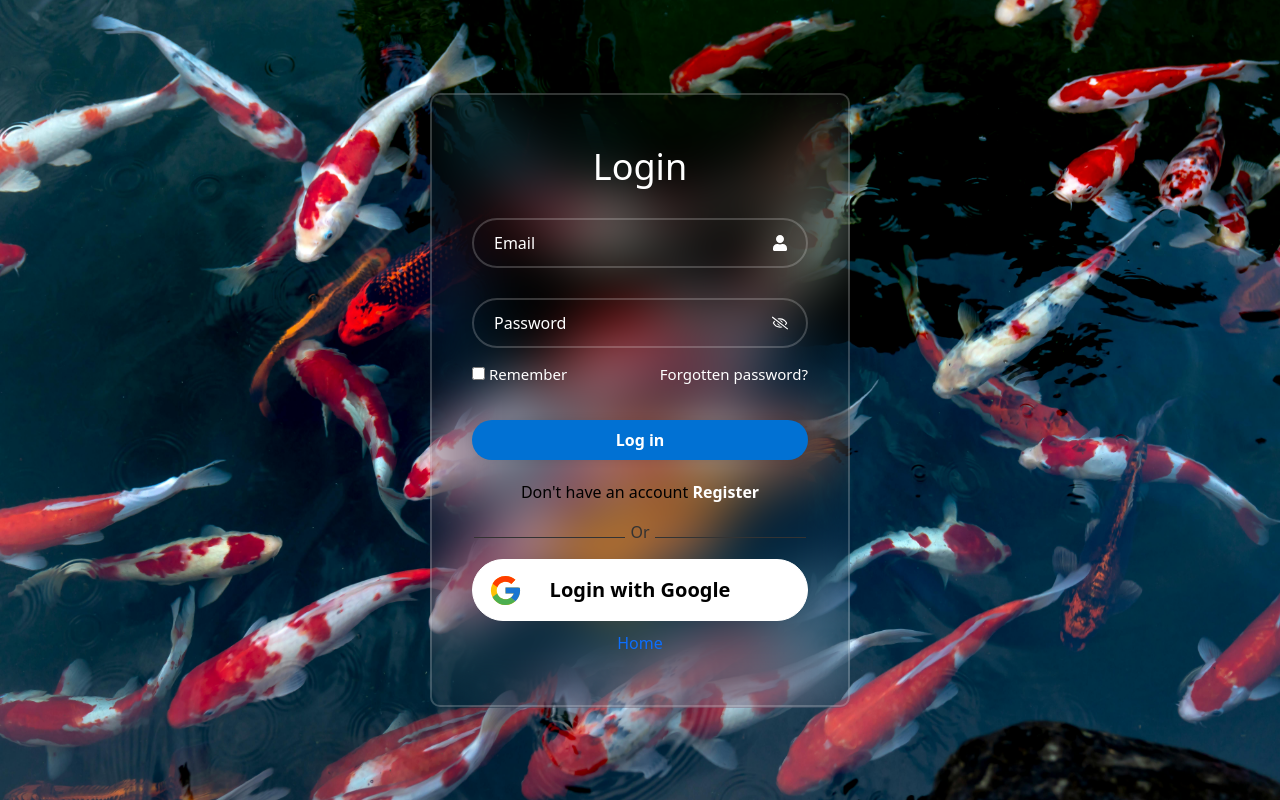
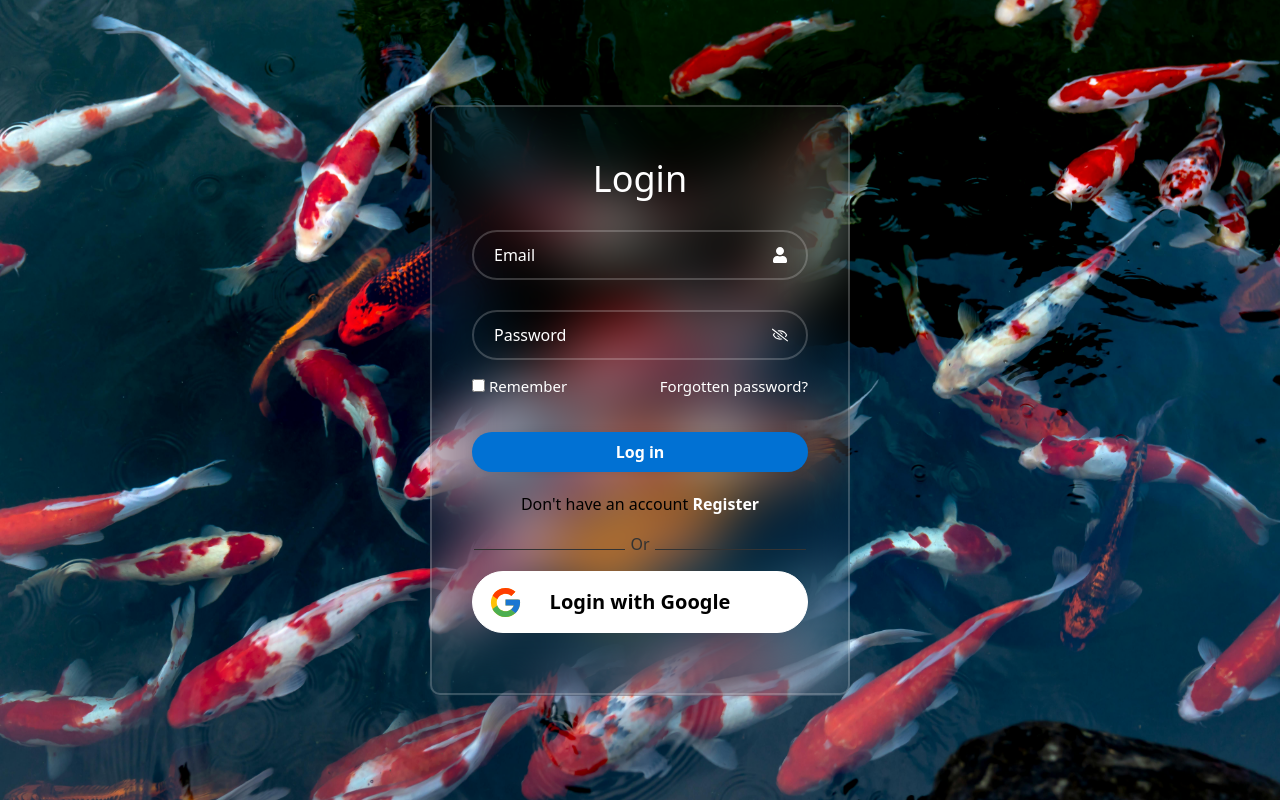
Before and after one commit to thiennlse/SWP_KoiCare_FE, a React (Create React App) app: page /login in a window 1280 px wide. Built offline with nearby package versions, Linux system fonts and the light colour scheme; a web font is replaced by a local one.

Commit message:
update click -> scroll on header

```diff
--- a/src/Components/header/header.jsx
+++ b/src/Components/header/header.jsx
@@ -66,6 +66,7 @@ function Header() {
       const element = document.getElementById(target);
       if (element) {
         element.scrollIntoView({ behavior: "smooth" });
+        window.scrollBy(0, -120);
       }
     }, 100);
   };
--- a/src/Pages/HomePage/HomePage.jsx
+++ b/src/Pages/HomePage/HomePage.jsx
@@ -51,7 +51,9 @@ const HomePage = () => {
       <div id="banner_scroll">
         <Banner />
       </div>
+
       <CalcAds />
+
       <div id="products_scroll">
         <Products />
       </div>
--- a/src/Pages/Login/Login.jsx
+++ b/src/Pages/Login/Login.jsx
@@ -127,13 +127,10 @@ const LoginForm = () => {
     }
 
     try {
-      const response = await axiosInstance.post(
-        "/api/Member/register",
-        {
-          email: registerEmail,
-          password: registerPassword,
-        }
-      );
+      const response = await axiosInstance.post("/api/Member/register", {
+        email: registerEmail,
+        password: registerPassword,
+      });
 
       toast.success("Registration successful! Please log in.");
       setAction("");
@@ -218,7 +215,6 @@ const LoginForm = () => {
             <a href="#" className="btn google">
               Login with Google
             </a>
-            <a href="/">Home</a>
           </form>
         </div>
 
```
